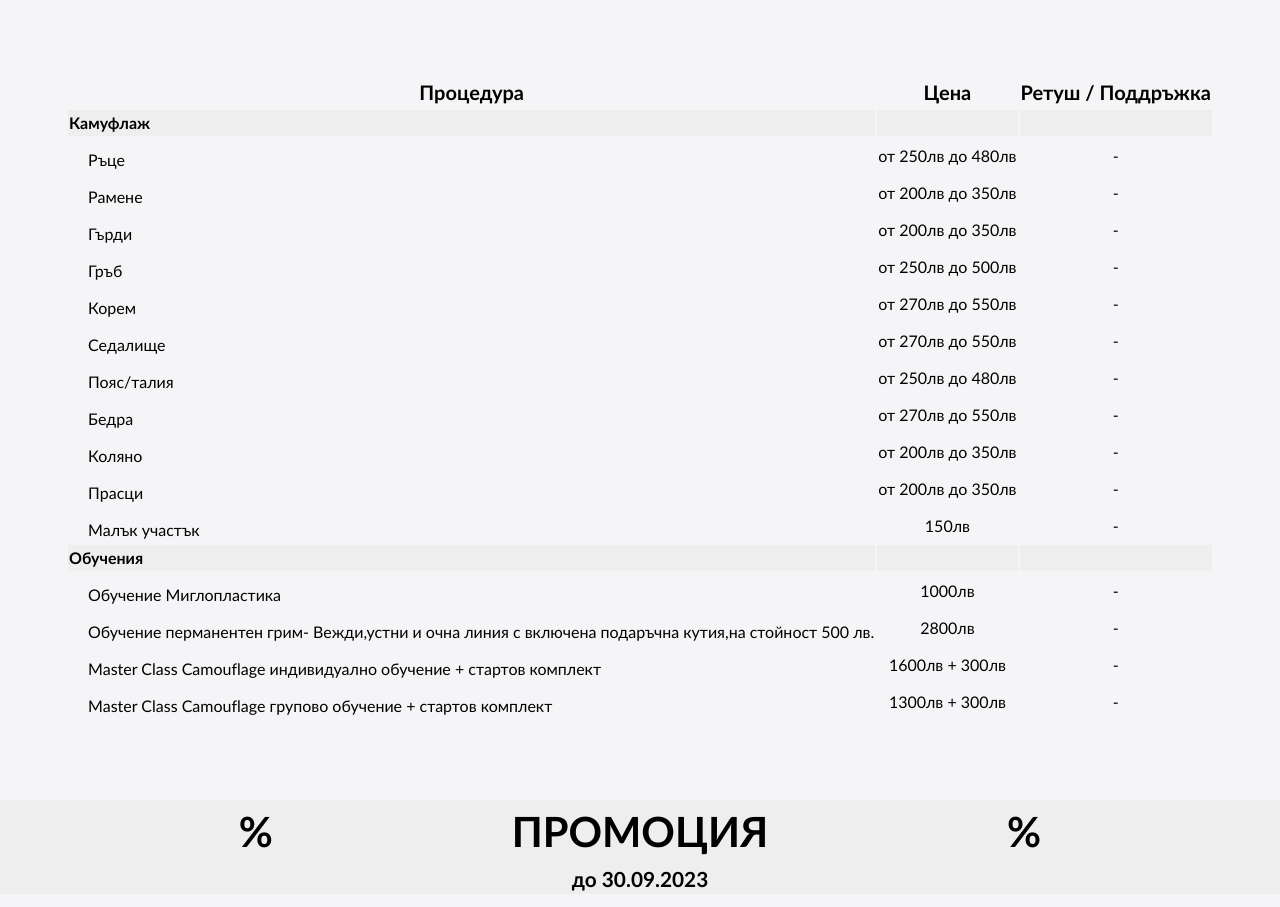
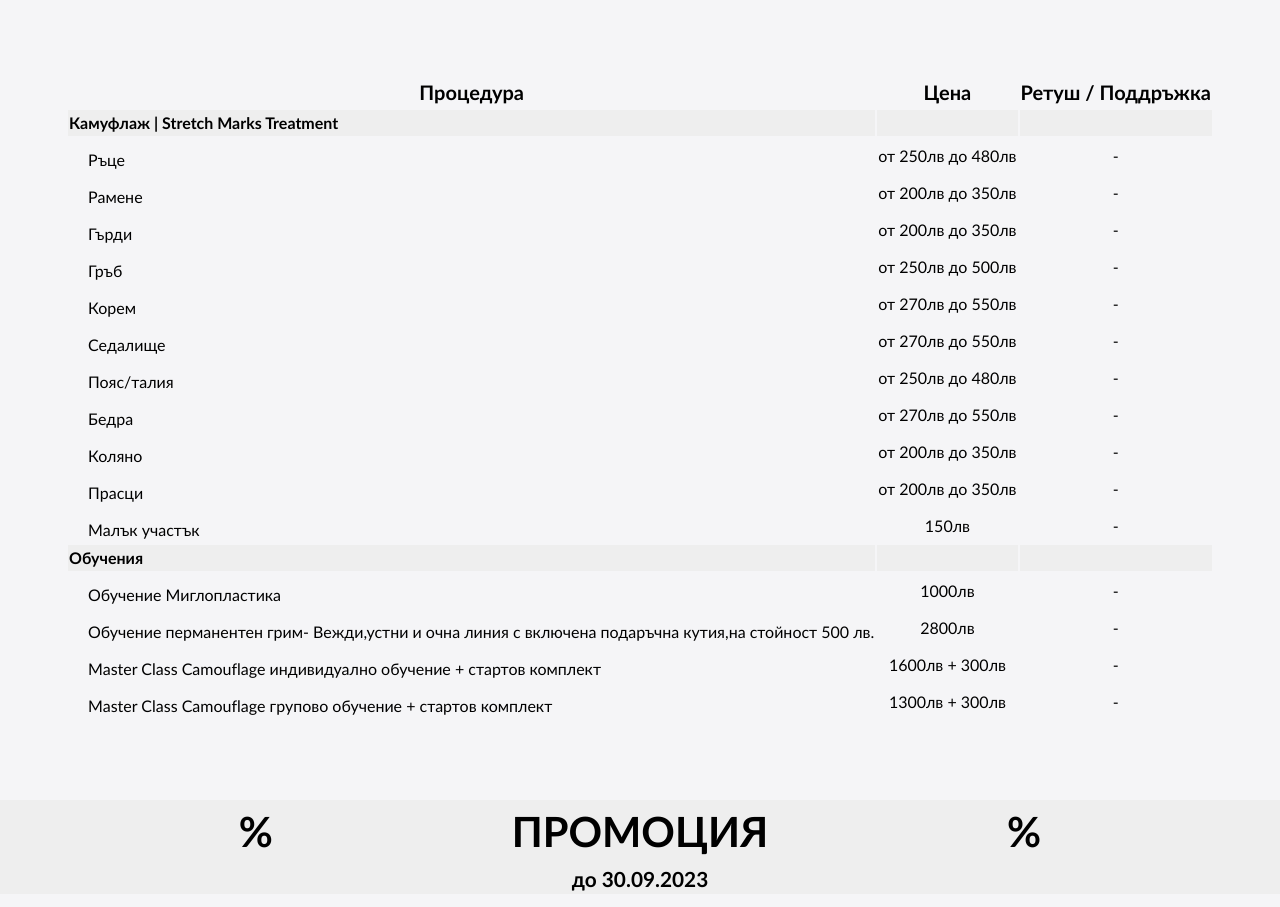
Before and after one commit to hristo-mutafov/amea-cosmetic-site, a plain HTML site: page index.html in a window 1280 px wide. Shown: the part 2350-3257 px from the top of the page. Drawn offline with nearby package versions, Linux system fonts and the light colour scheme.

Commit message:
Added new procedure in the prices

```diff
--- a/index.html
+++ b/index.html
@@ -821,7 +821,7 @@
                     </thead>
 
                     <tr>
-                        <td class="bold">Камуфлаж</td>
+                        <td class="bold">Камуфлаж | Stretch Marks Treatment</td>
                         <td class="bold"></td>
                         <td class="bold"></td>
                     </tr>
```
